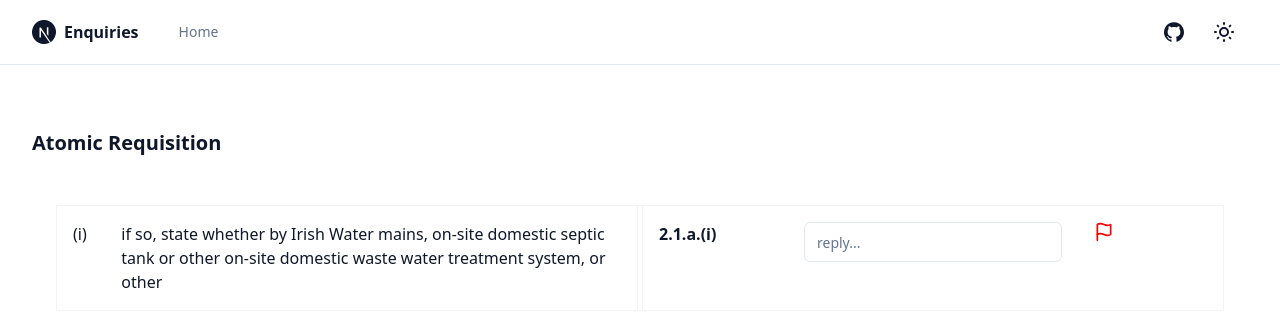
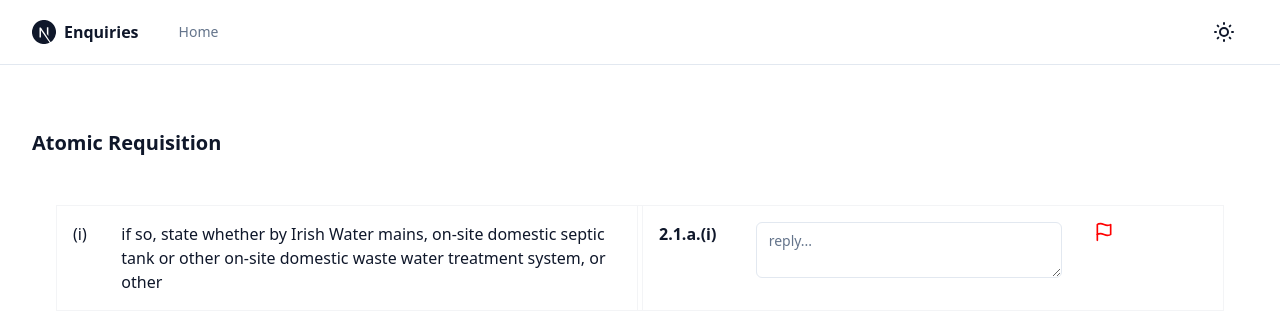
Before and after one commit to kanejoe/enquiries, a Next.js app: page /atomic_requisition in a window 1280 px wide. Shown: the top 328 px of the page. Built offline with nearby package versions, Linux system fonts and the light colour scheme.

Commit message:
getting textarea to grow

```diff
--- a/app/atomic_requisition/page.tsx
+++ b/app/atomic_requisition/page.tsx
@@ -29,8 +29,10 @@
         </div>
         <div className="w-1/2 flex-grow border-l border-gray-100">
           <div className="flex flex-row">
-            <div className="w-3/12 p-4 font-semibold">2.1.a.(i)</div>
-            <div className="w-6/12 p-4"><ReplyForm/></div>
+            <div className="w-2/12 p-4 font-semibold">2.1.a.(i)</div>
+            <div className="w-7/12 p-4">
+              <ReplyForm />
+            </div>
             <div className="w-3/12 p-4">
               <Flag size={20} color="red" />
             </div>
--- a/app/atomic_requisition/reply_form.tsx
+++ b/app/atomic_requisition/reply_form.tsx
@@ -1,5 +1,6 @@
 "use client"
 
+import { useEffect, useRef } from "react"
 import { zodResolver } from "@hookform/resolvers/zod"
 import { useForm } from "react-hook-form"
 import * as z from "zod"
@@ -12,6 +13,7 @@
   FormMessage,
 } from "@/components/ui/form"
 import { Input } from "@/components/ui/input"
+import { Textarea } from "@/components/ui/textarea"
 
 const formSchema = z.object({
   reqId: z.string(),
@@ -19,6 +21,8 @@
 })
 
 export function ReplyForm() {
+  const textareaRef = useRef<HTMLTextAreaElement | null>(null)
+
   // 1. Define your form.
   const form = useForm<z.infer<typeof formSchema>>({
     resolver: zodResolver(formSchema),
@@ -34,9 +38,30 @@
     // Do something with the form values.
     // ✅ This will be type-safe and validated.
     // only submit if something has changed in the form
-    console.log(form.formState.isDirty)
     if (form.formState.isDirty) console.log(values)
   }
+
+  const adjustHeight = () => {
+    if (textareaRef.current !== null) {
+      textareaRef.current.style.height = "inherit" // reset the height
+      textareaRef.current.style.height = `${textareaRef.current.scrollHeight}px` // then set it to scrollHeight
+    }
+  }
+
+  useEffect(() => {
+    adjustHeight() // adjust the height when component mounts
+  }, [])
+
+  useEffect(() => {
+    const textareaNode = textareaRef.current
+    const handleInput = (e: any) => {
+      e.target.style.height = "auto"
+      e.target.style.height = e.target.scrollHeight + "px"
+    }
+
+    textareaNode?.addEventListener("input", handleInput)
+    return () => textareaNode?.removeEventListener("input", handleInput)
+  }, [])
 
   return (
     <Form {...form}>
@@ -51,7 +76,12 @@
           render={({ field }) => (
             <FormItem>
               <FormControl>
-                <Input placeholder="reply..." {...field} />
+                <Textarea
+                  placeholder="reply..."
+                  {...field}
+                  ref={textareaRef}
+                  className="min-h-[40px]"
+                />
               </FormControl>
               <FormMessage />
             </FormItem>
--- a/components/site-header.tsx
+++ b/components/site-header.tsx
@@ -1,8 +1,4 @@
-import Link from "next/link"
-
 import { siteConfig } from "@/config/site"
-import { buttonVariants } from "@/components/ui/button"
-import { Icons } from "@/components/icons"
 import { MainNav } from "@/components/main-nav"
 import { ThemeToggle } from "@/components/theme-toggle"
 
@@ -13,21 +9,6 @@
         <MainNav items={siteConfig.mainNav} />
         <div className="flex flex-1 items-center justify-end space-x-4">
           <nav className="flex items-center space-x-1">
-            <Link
-              href={siteConfig.links.github}
-              target="_blank"
-              rel="noreferrer"
-            >
-              <div
-                className={buttonVariants({
-                  size: "sm",
-                  variant: "ghost",
-                })}
-              >
-                <Icons.gitHub className="h-5 w-5" />
-                <span className="sr-only">GitHub</span>
-              </div>
-            </Link>
             <ThemeToggle />
           </nav>
         </div>
--- /dev/null
+++ b/components/ui/textarea.tsx
@@ -0,0 +1,24 @@
+import * as React from "react"
+
+import { cn } from "@/lib/utils"
+
+export interface TextareaProps
+  extends React.TextareaHTMLAttributes<HTMLTextAreaElement> {}
+
+const Textarea = React.forwardRef<HTMLTextAreaElement, TextareaProps>(
+  ({ className, ...props }, ref) => {
+    return (
+      <textarea
+        className={cn(
+          "flex min-h-[80px] w-full rounded-md border border-input bg-transparent px-3 py-2 text-sm ring-offset-background placeholder:text-muted-foreground focus-visible:outline-none focus-visible:ring-2 focus-visible:ring-ring focus-visible:ring-offset-2 disabled:cursor-not-allowed disabled:opacity-50",
+          className
+        )}
+        ref={ref}
+        {...props}
+      />
+    )
+  }
+)
+Textarea.displayName = "Textarea"
+
+export { Textarea }
--- a/tailwind.config.js
+++ b/tailwind.config.js
@@ -2,11 +2,11 @@
 module.exports = {
   darkMode: ["class"],
   content: [
-    './pages/**/*.{ts,tsx}',
-    './components/**/*.{ts,tsx}',
-    './app/**/*.{ts,tsx}',
-    './src/**/*.{ts,tsx}',
-	],
+    "./pages/**/*.{ts,tsx}",
+    "./components/**/*.{ts,tsx}",
+    "./app/**/*.{ts,tsx}",
+    "./src/**/*.{ts,tsx}",
+  ],
   theme: {
     container: {
       center: true,
@@ -19,7 +19,7 @@
       colors: {
         border: "hsl(var(--border))",
         input: "hsl(var(--input))",
-        // ring: "hsl(var(--ring))",
+        ring: "hsl(var(--ring))",
         background: "hsl(var(--background))",
         foreground: "hsl(var(--foreground))",
         primary: {
@@ -72,5 +72,5 @@
       },
     },
   },
-  plugins: [require("tailwindcss-animate"),  require('@tailwindcss/forms'),],
+  plugins: [require("tailwindcss-animate"), require("@tailwindcss/forms")],
 }
```
